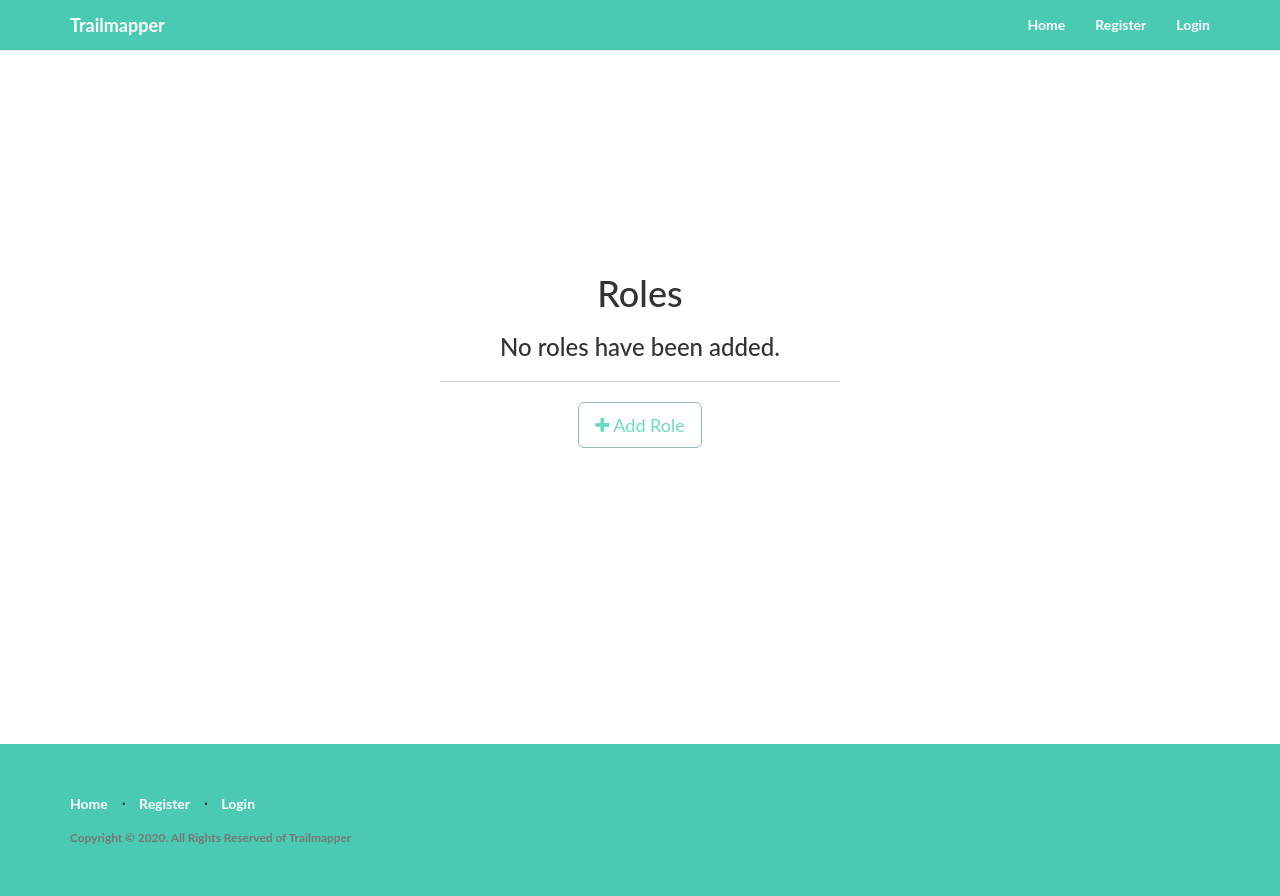
After one commit to jovanshernandez/trailmapper, a Python web app: template app/templates/admin/roles/roles.html in a window 1280 px wide. The commit adds this page. Run offline with Jinja, Linux system fonts and the light colour scheme; the template is opened without the code that fills it, so the values that code supplies are empty; some libraries are stand-ins or nearby versions.

Commit message:
adding roles

```diff
--- /dev/null
+++ b/app/templates/admin/roles/roles.html
@@ -0,0 +1,70 @@
+<!-- app/templates/admin/roles/roles.html -->
+
+{% import "bootstrap/utils.html" as utils %}
+{% extends "base.html" %}
+{% block title %}Roles{% endblock %}
+{% block body %}
+<div class="content-section">
+  <div class="outer">
+    <div class="middle">
+      <div class="inner">
+        <br/>
+        {{ utils.flashed_messages() }}
+        <br/>
+        <h1 style="text-align:center;">Roles</h1>
+        {% if roles %}
+          <hr class="intro-divider">
+          <div class="center">
+            <table class="table table-striped table-bordered">
+              <thead>
+                <tr>
+                  <th width="15%"> Name </th>
+                  <th width="40%"> Description </th>
+                  <th width="15%"> Employee Count </th>
+                  <th width="15%"> Edit </th>
+                  <th width="15%"> Delete </th>
+                </tr>
+              </thead>
+              <tbody>
+              {% for role in roles %}
+                <tr>
+                  <td> {{ role.name }} </td>
+                  <td> {{ role.description }} </td>
+                  <td>
+                    {% if role.employees %}
+                      {{ role.employees.count() }}
+                    {% else %}
+                      0
+                    {% endif %}
+                  </td>
+                  <td>
+                    <a href="{{ url_for('admin.edit_role', id=role.id) }}">
+                      <i class="fa fa-pencil"></i> Edit
+                    </a>
+                  </td>
+                  <td>
+                    <a href="{{ url_for('admin.delete_role', id=role.id) }}">
+                      <i class="fa fa-trash"></i> Delete
+                    </a>
+                  </td>
+                </tr>
+              {% endfor %}
+              </tbody>
+            </table>
+          </div>
+          <div style="text-align: center">
+        {% else %}
+          <div style="text-align: center">
+            <h3> No roles have been added. </h3>
+            <hr class="intro-divider">
+        {% endif %}
+          <a href="{{ url_for('admin.add_role') }}" class="btn btn-default btn-lg">
+            <i class="fa fa-plus"></i>
+            Add Role
+          </a>
+        </div>
+      </div>
+    </div>
+  </div>
+</div>
+{% endblock %}
--- a/app/templates/base.html
+++ b/app/templates/base.html
@@ -25,7 +25,7 @@
                   {% if current_user.is_admin %}
                     <li><a href="{{ url_for('home.admin_dashboard') }}">Dashboard</a></li>
                     <li><a href="{{ url_for('admin.list_departments') }}">Departments</a></li>
-		    <li><a href="#">Roles</a></li>
+		    <li><a href="{{ url_for('admin.list_roles') }}">Roles</a></li>
                     <li><a href="#">Employees</a></li>
                   {% else %}
                     <li><a href="{{ url_for('home.dashboard') }}">Dashboard</a></li>
```
Also changed, not shown: app/admin/views.py (+94 -2 lines), app/templates/admin/roles/role.html (added, +30 -0 lines), 1 other file.
